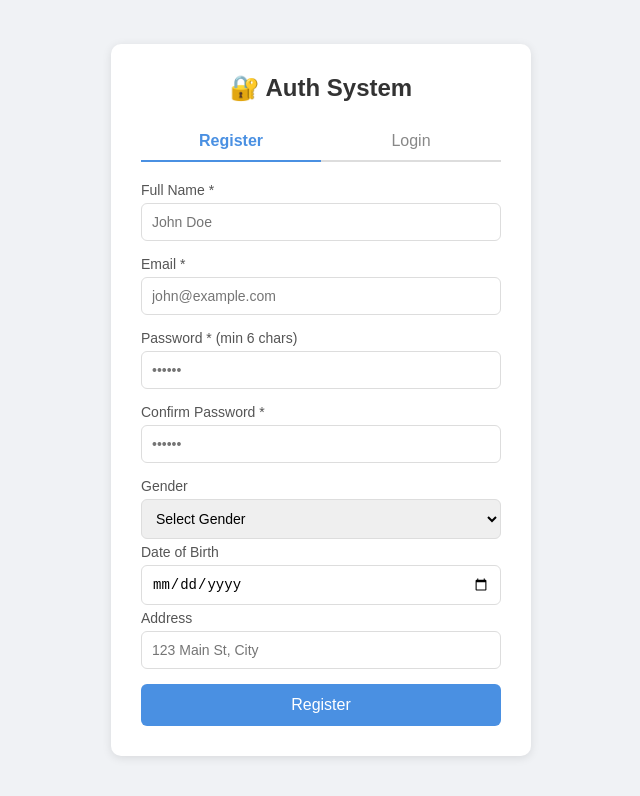
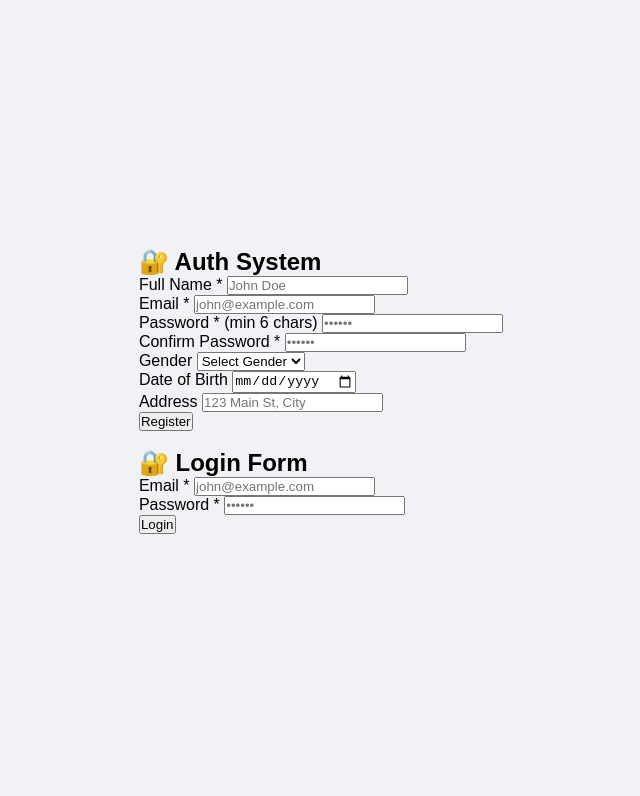
Before and after one commit to Lithika07/user_reg, a plain HTML site: page frontend/index.html in a window 1280 px wide. Shown: the whole page, without its empty margins (319-959 px from the left). Drawn offline with Linux system fonts and the light colour scheme.

Commit message:
Updated API and frontend changes

```diff
--- a/frontend/index.html
+++ b/frontend/index.html
@@ -15,135 +15,29 @@
       align-items: center;
       min-height: 100vh;
     }
-
-    .container {
-      background: white;
-      padding: 30px;
-      border-radius: 10px;
-      box-shadow: 0 2px 10px rgba(0,0,0,0.1);
-      width: 100%;
-      max-width: 420px;
-    }
-
-    h2 { text-align: center; margin-bottom: 20px; color: #333; }
-
-    .tabs {
-      display: flex;
-      margin-bottom: 20px;
-      border-bottom: 2px solid #ddd;
-    }
-
-    .tab {
-      flex: 1;
-      padding: 10px;
-      background: none;
-      border: none;
-      cursor: pointer;
-      font-size: 16px;
-      color: #888;
-    }
-
-    .tab.active {
-      color: #4a90e2;
-      border-bottom: 2px solid #4a90e2;
-      margin-bottom: -2px;
-      font-weight: bold;
-    }
-
-    .form-section { display: none; }
-    .form-section.active { display: block; }
-
-    label {
-      display: block;
-      margin-bottom: 5px;
-      color: #555;
-      font-size: 14px;
-    }
-
-    input, select {
-      width: 100%;
-      padding: 10px;
-      margin-bottom: 5px;
-      border: 1px solid #ddd;
-      border-radius: 6px;
-      font-size: 14px;
-    }
-
-    input:focus, select:focus {
-      outline: none;
-      border-color: #4a90e2;
-    }
-
-    .error-msg {
-      color: red;
-      font-size: 12px;
-      margin-bottom: 10px;
-      display: block;
-    }
-
-    button[type="submit"] {
-      width: 100%;
-      padding: 12px;
-      background: #4a90e2;
-      color: white;
-      border: none;
-      border-radius: 6px;
-      font-size: 16px;
-      cursor: pointer;
-      margin-top: 10px;
-    }
-
-    button[type="submit"]:hover { background: #357abd; }
-
-    .message {
-      margin-top: 15px;
-      padding: 10px;
-      border-radius: 6px;
-      text-align: center;
-      display: none;
-    }
-
-    .message.success { background: #d4edda; color: #155724; display: block; }
-    .message.error   { background: #f8d7da; color: #721c24; display: block; }
-
-    .token-box {
-      margin-top: 15px;
-      padding: 10px;
-      background: #f8f9fa;
-      border-radius: 6px;
-      font-size: 12px;
-      word-break: break-all;
-      display: none;
-    }
-  </style>
+    </style>
 </head>
 <body>
 
 <div class="container">
   <h2>🔐 Auth System</h2>
 
-  <!-- Tabs -->
-  <div class="tabs">
-    <button class="tab active" onclick="switchTab('register')">Register</button>
-    <button class="tab" onclick="switchTab('login')">Login</button>
-  </div>
-
   <!-- ── REGISTER FORM ── -->
   <div id="registerSection" class="form-section active">
     <label>Full Name *</label>
-    <input type="text" id="reg-name" placeholder="John Doe" />
+    <input type="text" id="reg-name" placeholder="John Doe" /></br>
     <span class="error-msg" id="err-name"></span>
 
     <label>Email *</label>
-    <input type="email" id="reg-email" placeholder="john@example.com" />
+    <input type="email" id="reg-email" placeholder="john@example.com" /></br>
     <span class="error-msg" id="err-email"></span>
 
     <label>Password * (min 6 chars)</label>
-    <input type="password" id="reg-password" placeholder="••••••" />
+    <input type="password" id="reg-password" placeholder="••••••" /></br>
     <span class="error-msg" id="err-password"></span>
 
     <label>Confirm Password *</label>
-    <input type="password" id="reg-confirm" placeholder="••••••" />
+    <input type="password" id="reg-confirm" placeholder="••••••" /></br>
     <span class="error-msg" id="err-confirm"></span>
 
     <label>Gender</label>
@@ -152,54 +46,36 @@
       <option value="male">Male</option>
       <option value="female">Female</option>
       <option value="other">Other</option>
-    </select>
+    </select></br>
 
     <label>Date of Birth</label>
-    <input type="date" id="reg-dob" />
+    <input type="date" id="reg-dob" /></br>
 
     <label>Address</label>
-    <input type="text" id="reg-address" placeholder="123 Main St, City" />
+    <input type="text" id="reg-address" placeholder="123 Main St, City" /></br>
 
     <button type="submit" onclick="handleRegister()">Register</button>
-    <div class="message" id="reg-message"></div>
+    <div class="message" id="reg-message"></div></br>
   </div>
-
+  <h2>🔐 Login Form</h2>
   <!-- ── LOGIN FORM ── -->
   <div id="loginSection" class="form-section">
     <label>Email *</label>
-    <input type="email" id="login-email" placeholder="john@example.com" />
+    <input type="email" id="login-email" placeholder="john@example.com" /></br>
     <span class="error-msg" id="err-login-email"></span>
 
     <label>Password *</label>
-    <input type="password" id="login-password" placeholder="••••••" />
+    <input type="password" id="login-password" placeholder="••••••" /></br>
     <span class="error-msg" id="err-login-password"></span>
 
     <button type="submit" onclick="handleLogin()">Login</button>
-    <div class="message" id="login-message"></div>
-
-    <div class="token-box" id="token-display">
-      <strong>✅ JWT Token:</strong><br/>
-      <span id="token-text"></span>
-    </div>
+    <div class="message" id="login-message"></div></br>
   </div>
 </div>
 
 <script>
   // ⚠️ CHANGE THIS if your backend runs on a different port
   const API_BASE = 'http://localhost:5000/api';
-
-  function switchTab(tab) {
-    document.querySelectorAll('.tab').forEach(t => t.classList.remove('active'));
-    document.querySelectorAll('.form-section').forEach(s => s.classList.remove('active'));
-
-    if (tab === 'register') {
-      document.querySelectorAll('.tab')[0].classList.add('active');
-      document.getElementById('registerSection').classList.add('active');
-    } else {
-      document.querySelectorAll('.tab')[1].classList.add('active');
-      document.getElementById('loginSection').classList.add('active');
-    }
-  }
 
   function showMsg(id, text, type) {
     const el = document.getElementById(id);
```
